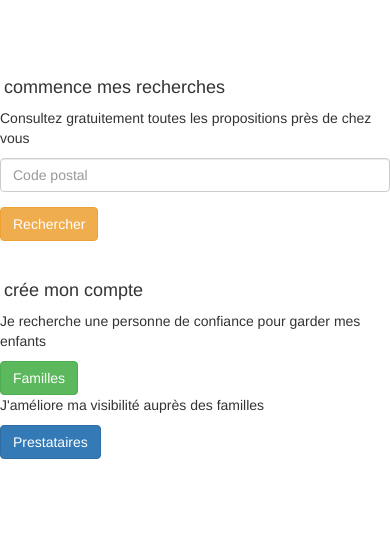
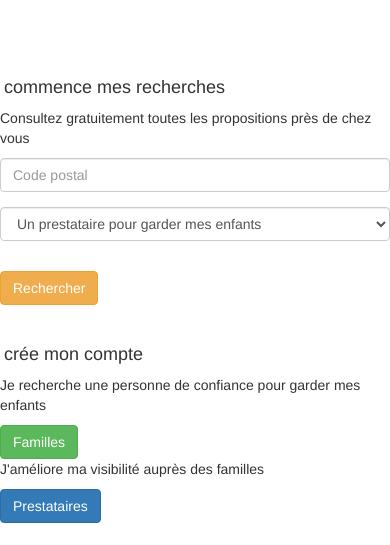
Before and after one commit to mvergerdelbove/famille, a Django app: page / in a window 390 px wide; the page is wider, and only the part inside the window is pictured. Shown: the part 55-600 px from the top of that part. Run offline with Django 3.2, Linux system fonts and the light colour scheme; parts of the project's set-up code (start-up, migrations or seed data) failed here and were passed over; some libraries are stand-ins or nearby versions.

Commit message:
frontend for search by famille or prestataire

```diff
--- a/famille/forms.py
+++ b/famille/forms.py
@@ -255,7 +255,12 @@ class AccountFormManager(object):
 
 
 class SimpleSearchForm(forms.Form):
-    postal_code = forms.CharField(label="Code postal")
+    SEARCH_TYPE = {
+        "prestataire": "Un prestataire pour garder mes enfants",
+        "famille": "Une famille pour garder mes enfants"
+    }
+    postal_code = forms.CharField(label="Code postal", required=False)
+    search_type = forms.ChoiceField(label="Type de recherche", choices=SEARCH_TYPE.items())
 
 
 class SearchForm(forms.Form):
--- a/famille/static/css/style.css
+++ b/famille/static/css/style.css
@@ -1,3 +1,7 @@
+.margin-top-little {
+    margin-top: 15px;
+}
+
 .margin-top-0 {
     margin-top: 30px;
 }
--- a/famille/templates/home.html
+++ b/famille/templates/home.html
@@ -14,12 +14,18 @@
                 <p>Consultez gratuitement toutes les propositions près de chez vous</p>
                 <form class="form-inline" role="search" method="post" action="{% url 'search' %}">
                     {% csrf_token %}
+                    <div class="row">
+                        <div class="col-md-12">
                             {% for field in search_form %}
                             {% bootstrap_field field show_label=False %}
                             {% endfor %}
-	  {% buttons %}
+                        </div>
+                    </div>
+                    <div class="row">
+                        <div class="col-md-6 col-md-offset-3 margin-top-little">
                             <button type="submit" class="btn btn-warning">Rechercher</button>
-	  {% endbuttons %}
+                        </div>
+                    </div>
                 </form>
             </div>
         </article>
--- a/famille/views.py
+++ b/famille/views.py
@@ -35,6 +35,7 @@ def search(request):
     if not form.is_valid():
         form = forms.SearchForm()
 
+    # TODO: do location filtering, together with geolocation stuff
     objects = Prestataire.objects.all()[:settings.NB_SEARCH_RESULTS]
     template = get_result_template_from_user(request)
     if request.user.is_authenticated():
```
Lines whose indentation alone changed are shown as unchanged.
